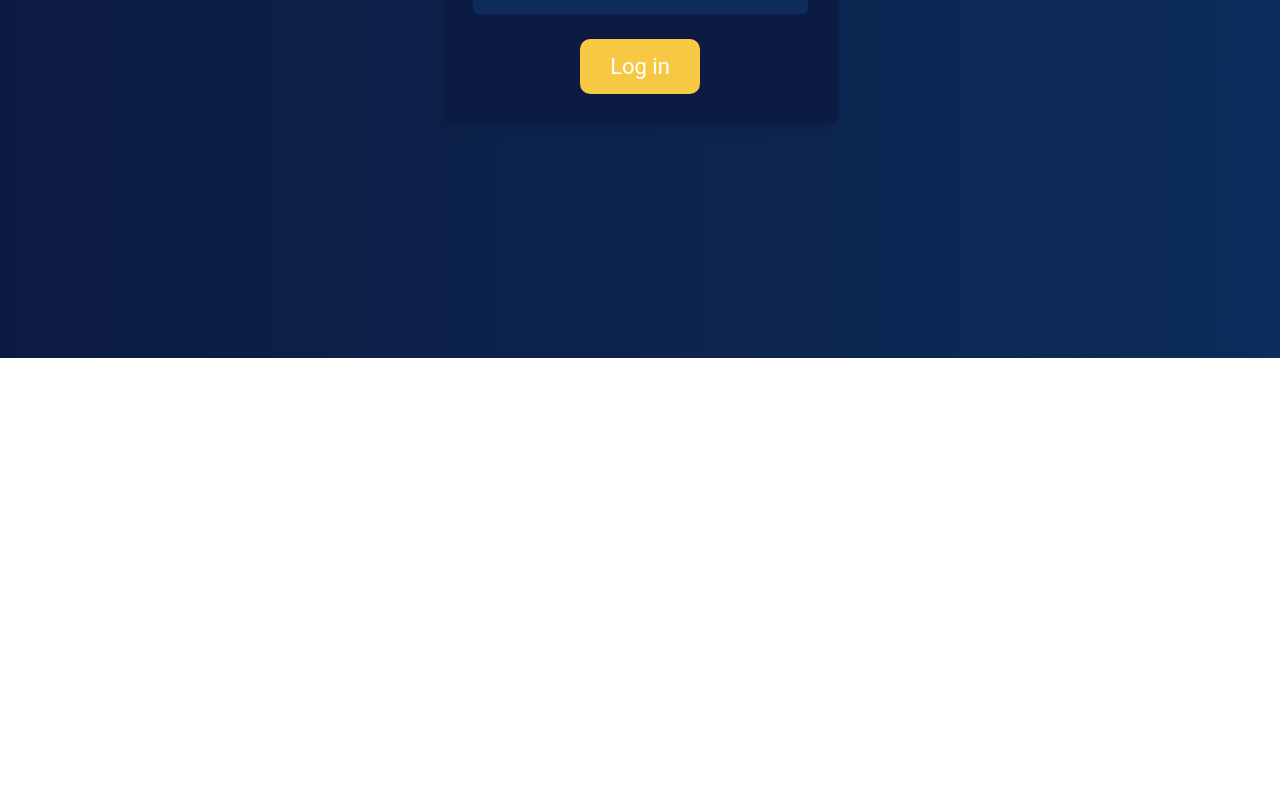
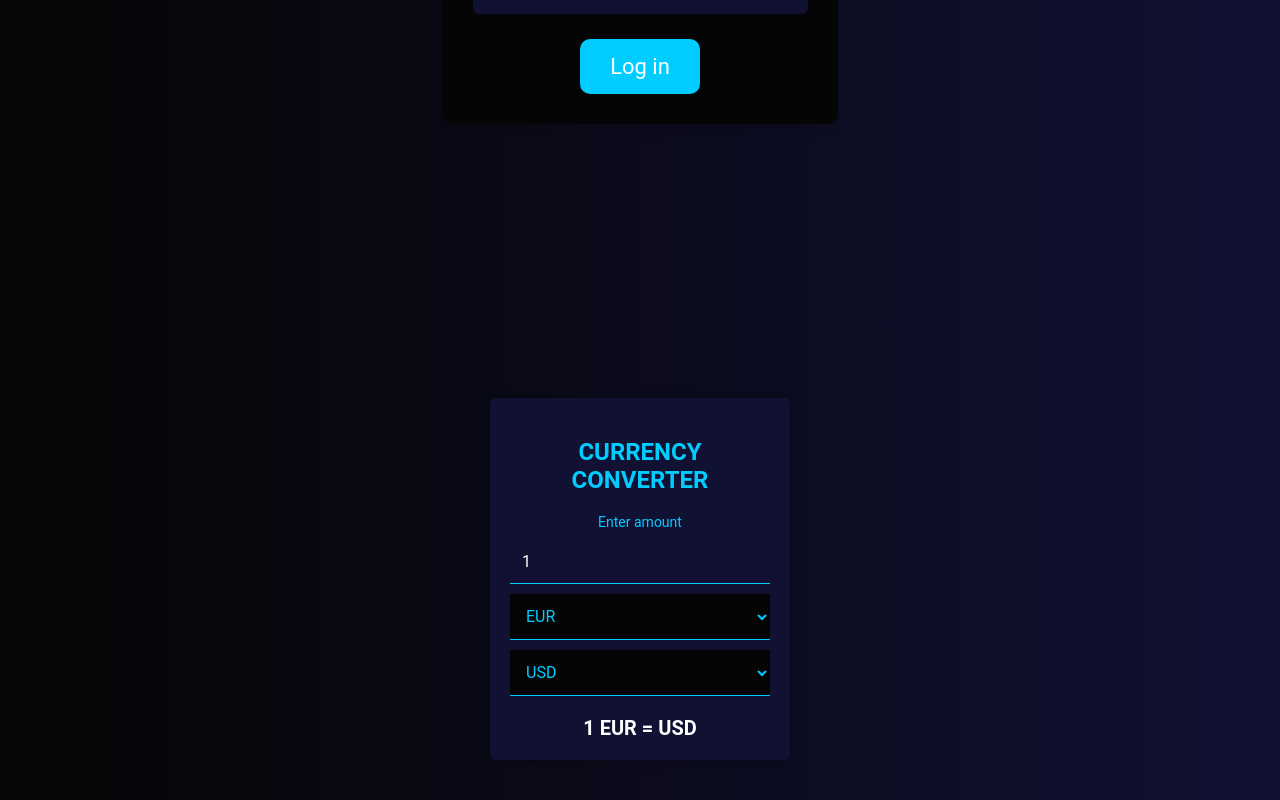
Before and after one commit to karovgose/react-projects, a React (Create React App) app: page /CurrencyConverter in a window 1280 px wide. Shown: the part 442-1242 px from the top of the page. Before the commit the page ends 800 px from the top, so only its background shows below. Built offline with nearby package versions, Linux system fonts and the light colour scheme; no server answers.

Commit message:
update style and add new function

```diff
--- a/src/App.css
+++ b/src/App.css
@@ -1,9 +1,8 @@
 :root {
-  --primary-bg: #0c1b41;
-  --secondary-bg: #0d2c5b;
-  --accent-bg: #f7c843;
+  --primary-bg: #050505;
+  --secondary-bg: #111133;
+  --accent-bg: #00ccff;
   --text-color: #ffffff;
-  --font-family: "Roboto", sans-serif;
 }
 
 html {
--- a/src/App.js
+++ b/src/App.js
@@ -4,6 +4,7 @@ import PostList from "./PostList";
 import ToDo from "./ToDo";
 import "./App.css";
 import Form from "./Form";
+import CurrencyConverter from "./CurrencyConvertor";
 
 function App() {
   return (
@@ -14,6 +15,7 @@ function App() {
           <Route path="/Counter" element={<Counter />} />
           <Route path="/Todo" element={<ToDo />} />
           <Route path="/PostList" element={<PostList />} />
+          <Route path="/CurrencyConverter" element={<CurrencyConverter />} />
         </Routes>
       </div>
     </Router>
--- /dev/null
+++ b/src/CurrencyConverter.css
@@ -0,0 +1,89 @@
+.currency-converter {
+  display: flex;
+  flex-direction: column;
+  align-items: center;
+  width: 30rem;
+  background: var(--secondary-bg);
+  text-align: center;
+  margin: 4rem auto;
+  border-radius: 0.5rem;
+  padding: 2rem;
+  box-shadow: 0 0 1rem rgba(0, 0, 0, 0.3);
+}
+
+h1 {
+  color: var(--accent-bg);
+  font-size: 2.4rem;
+  margin-bottom: 2rem;
+  text-transform: uppercase;
+}
+
+.converter-form {
+  display: flex;
+  flex-direction: column;
+  gap: 1rem;
+  align-items: center;
+  width: 100%;
+}
+
+.label {
+  font-size: 1.4rem;
+  color: var(--accent-bg);
+}
+
+.currency-input,
+.currency-select {
+  width: 100%;
+  padding: 1.2rem;
+  border: none;
+  border-bottom: 0.1rem solid var(--accent-bg);
+  outline: none;
+  color: var(--text-color);
+  font-size: 1.6rem;
+  background: transparent;
+  transition: all 0.3s ease;
+}
+
+.currency-input:focus,
+.currency-select:focus {
+  border-bottom: 0.1rem solid var(--accent-bg);
+  box-shadow: 0 0 0.5rem var(--accent-bg);
+}
+
+.currency-select {
+  background: var(--primary-bg);
+  color: var(--accent-bg);
+}
+
+.conversion-result {
+  margin-top: 1rem;
+  font-size: 2rem;
+  color: var(--text-color);
+  font-weight: bold;
+}
+
+@media screen and (max-width: 768px) {
+  .currency-converter {
+    margin: 2rem auto;
+    padding: 1rem;
+    width: 90%;
+  }
+
+  h1 {
+    font-size: 2rem;
+  }
+
+  .label {
+    font-size: 1.2rem;
+  }
+
+  .currency-input,
+  .currency-select {
+    padding: 1rem;
+    font-size: 1.4rem;
+  }
+
+  .conversion-result {
+    font-size: 1.6rem;
+  }
+}
--- /dev/null
+++ b/src/CurrencyConvertor.js
@@ -0,0 +1,74 @@
+import React, { useEffect, useState } from "react";
+import "./CurrencyConverter.css"; // Import your CSS file
+
+export default function CurrencyConverter() {
+  const [amount, setAmount] = useState(1);
+  const [fromCur, setFromCur] = useState("EUR");
+  const [toCur, setToCur] = useState("USD");
+  const [exchangeRates, setExchangeRates] = useState(null);
+  const [converted, setConverted] = useState(null);
+
+  useEffect(() => {
+    fetch(
+      `https://v6.exchangerate-api.com/v6/0370c9cde9c0ae5fd42c2a82/latest/${fromCur}`
+    )
+      .then((res) => res.json())
+      .then((data) => {
+        setExchangeRates(data.conversion_rates);
+      });
+  }, [fromCur]);
+
+  useEffect(() => {
+    if (exchangeRates) {
+      const rate = exchangeRates[toCur];
+      const result = amount * rate;
+      setConverted(result);
+    }
+  }, [amount, fromCur, toCur, exchangeRates]);
+
+  return (
+    <div className="currency-converter">
+      <h1>Currency Converter</h1>
+      <div className="converter-form">
+        <label className="label" htmlFor="input_amount">
+          Enter amount
+        </label>
+        <input
+          type="number"
+          id="input_amount"
+          value={amount}
+          onChange={(e) => setAmount(e.target.value)}
+          className="currency-input"
+        />
+
+        <select
+          id="select_from"
+          value={fromCur}
+          onChange={(e) => setFromCur(e.target.value)}
+          className="currency-select"
+        >
+          <option value="USD">USD</option>
+          <option value="EUR">EUR</option>
+          <option value="CAD">CAD</option>
+          <option value="INR">INR</option>
+        </select>
+
+        <select
+          id="select_to"
+          value={toCur}
+          onChange={(e) => setToCur(e.target.value)}
+          className="currency-select"
+        >
+          <option value="USD">USD</option>
+          <option value="EUR">EUR</option>
+          <option value="CAD">CAD</option>
+          <option value="INR">INR</option>
+        </select>
+
+        <p className="conversion-result">
+          {amount} {fromCur} = {converted} {toCur}
+        </p>
+      </div>
+    </div>
+  );
+}
--- a/src/Form.css
+++ b/src/Form.css
@@ -53,7 +53,7 @@
 }
 
 .form-button:hover {
-  background-color: #ffad00;
+  background-color: #008fb3;
 }
 
 .displayed-value {
@@ -105,7 +105,7 @@
 }
 
 .log-in-message button.form-button:hover {
-  background-color: #f9d97b;
+  background-color: #008fb3;
   transform: scale(1.05);
   box-shadow: 0 0 10px rgba(0, 0, 0, 0.3);
 }
--- a/src/Navigation.js
+++ b/src/Navigation.js
@@ -22,6 +22,11 @@ function Navigation() {
             Post List
           </Link>
         </li>
+        <li className="navigation-item">
+          <Link to="/CurrencyConverter" className="navigation-link">
+            Currency Convertor
+          </Link>
+        </li>
       </ul>
     </nav>
   );
--- a/src/PostList.css
+++ b/src/PostList.css
@@ -73,7 +73,7 @@
 }
 
 .load-more-button:hover {
-  background: #f9d97b;
+  background: #008fb3;
   transform: scale(1.05);
 }
 
--- a/src/ToDo.css
+++ b/src/ToDo.css
@@ -40,7 +40,7 @@ h1 {
 .todo-input:focus {
   border-color: var(--secondary-bg);
   border: none;
-  box-shadow: 0 0 1rem rgba(247, 200, 67, 0.7);
+  box-shadow: 0 0 1rem rgba(0, 143, 179, 0.7);
 }
 
 .todo-button {
@@ -57,7 +57,7 @@ h1 {
 }
 
 .todo-button:hover {
-  background: #ffad00;
+  background: #008fb3;
 }
 
 .todo-container {
```
